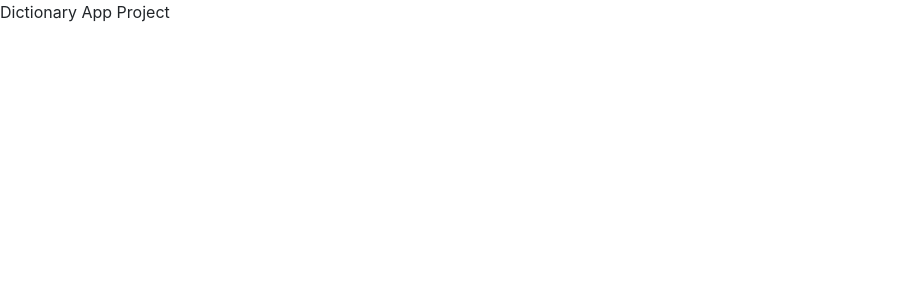
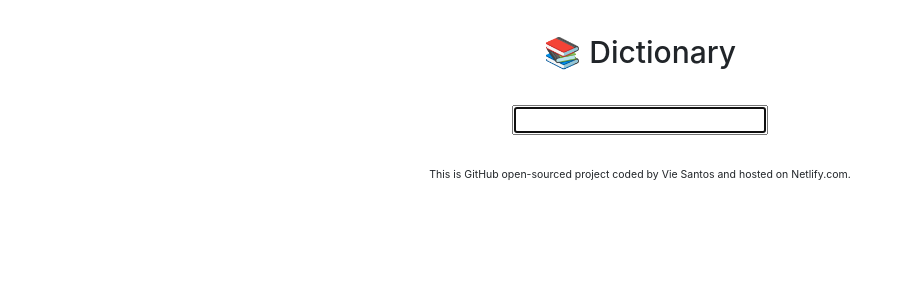
Before and after one commit to vie1030/dictionary-app, a React (Create React App) app: page / in a window 1280 px wide. Shown: the top 300 px of the page, without its empty margins (0-912 px from the left). Built offline with nearby package versions, Linux system fonts and the light colour scheme.

Commit message:
set-up the dictionary search engine

```diff
--- a/src/App.css
+++ b/src/App.css
@@ -0,0 +1,11 @@
+.App-header {
+  margin: 30px 0;
+  text-align: center;
+  font-size: 30px;
+  font-weight: 500;
+}
+.App-footer {
+  text-align: center;
+  font-size: 12px;
+  margin: 30px 0;
+}
--- a/src/App.js
+++ b/src/App.js
@@ -1,9 +1,21 @@
 import "./App.css";
+import Dictionary from "./Dictionary";
 
 function App() {
   return (
     <div className="App">
-      <header className="App-header">Dictionary App Project</header>
+      <div className="container">
+        <header className="App-header">📚 Dictionary</header>
+        <main>
+          <Dictionary />
+        </main>
+        <footer className="App-footer">
+          <small>
+            This is GitHub open-sourced project coded by Vie Santos and hosted
+            on Netlify.com.
+          </small>
+        </footer>
+      </div>
     </div>
   );
 }
--- /dev/null
+++ b/src/Dictionary.css
@@ -0,0 +1,3 @@
+.Dictionary {
+  text-align: center;
+}
--- /dev/null
+++ b/src/Dictionary.js
@@ -0,0 +1,24 @@
+import React, { useState } from "react";
+
+import "./Dictionary.css";
+
+export default function Dictionary() {
+  let [keyword, setKeyword] = useState(" ");
+
+  function search(event) {
+    event.preventDefault();
+    alert(`Searching for ${keyword}`);
+  }
+
+  function handleKeywordChange(event) {
+    setKeyword(event.target.value);
+  }
+
+  return (
+    <div className="Dictionary">
+      <form onSubmit={search}>
+        <input type="search" autoFocus={true} onChange={handleKeywordChange} />
+      </form>
+    </div>
+  );
+}
```
Also changed, not shown: src/owl.png (added).
